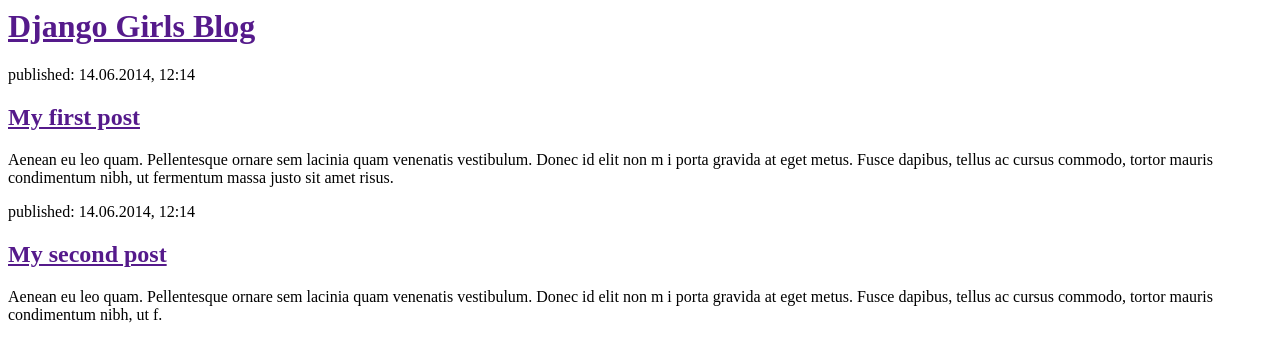
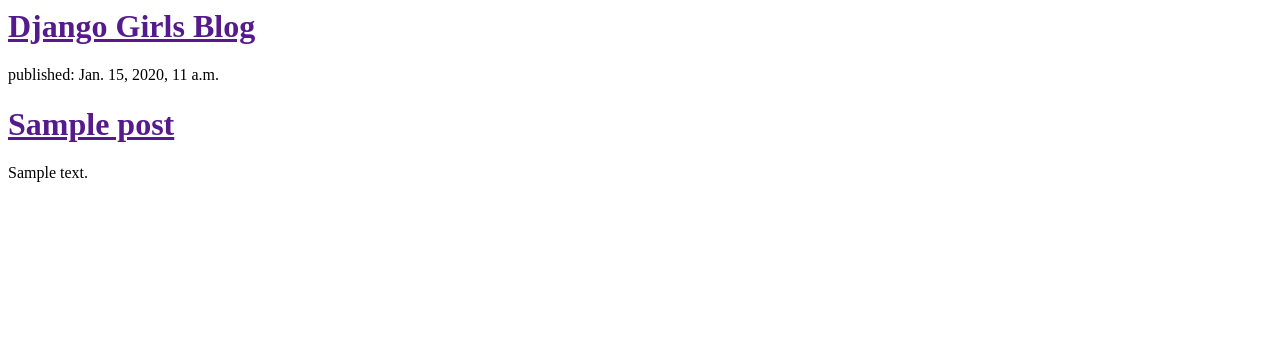
Before and after one commit to andresgarro2/my-first-blog, a Django app: template blog/templates/blog/post_list.html in a window 1280 px wide. Shown: the top 362 px of the page. Run offline with Django 3.2, Linux system fonts and the light colour scheme; the template is opened without the code that fills it: values that come from a table or form of the project are taken from there, others are empty; tables that the repository leaves empty hold one stand-in row (values such as "Sample post").

Commit message:
Modified templates to display post from Database.

```diff
--- a/blog/templates/blog/post_list.html
+++ b/blog/templates/blog/post_list.html
@@ -6,7 +6,17 @@
 	<div>
 		<h1><a href="">Django Girls Blog</a></h1>
 	</div>
+
+	{% for post in posts %}
 	<div>
+		<p>published: {{ post.published_date }}</p>
+		<h1><a href="">{{ post.title }}</a></h1>
+		<p>{{ post.text|linebreaksbr }}</p>
+	</div>
+	{% endfor %}
+
+
+	<!--div>
 		<p>published: 14.06.2014, 12:14</p>
 		<h2><a href="">My first post</a></h2>
 		<p>Aenean eu leo quam. Pellentesque ornare sem lacinia quam venenatis vestibulum. Donec id elit non m
@@ -18,6 +28,6 @@
 		<h2><a href="">My second post</a></h2>
 		<p>Aenean eu leo quam. Pellentesque ornare sem lacinia quam venenatis vestibulum. Donec id elit non m
 			i porta gravida at eget metus. Fusce dapibus, tellus ac cursus commodo, tortor mauris condimentum nibh, ut f.</p>
-	</div>
+	</div-->
 </body>
 </html>
--- a/blog/views.py
+++ b/blog/views.py
@@ -1,5 +1,8 @@
 from django.shortcuts import render
+from django.utils import timezone
+from .models import Post
 
 # Create your views here.
 def post_list(request):
-	return render(request, 'blog/post_list.html', {})
+	posts = Post.objects.filter(published_date__lte=timezone.now()).order_by('published_date')
+	return render(request, 'blog/post_list.html', {'posts': posts})
```
